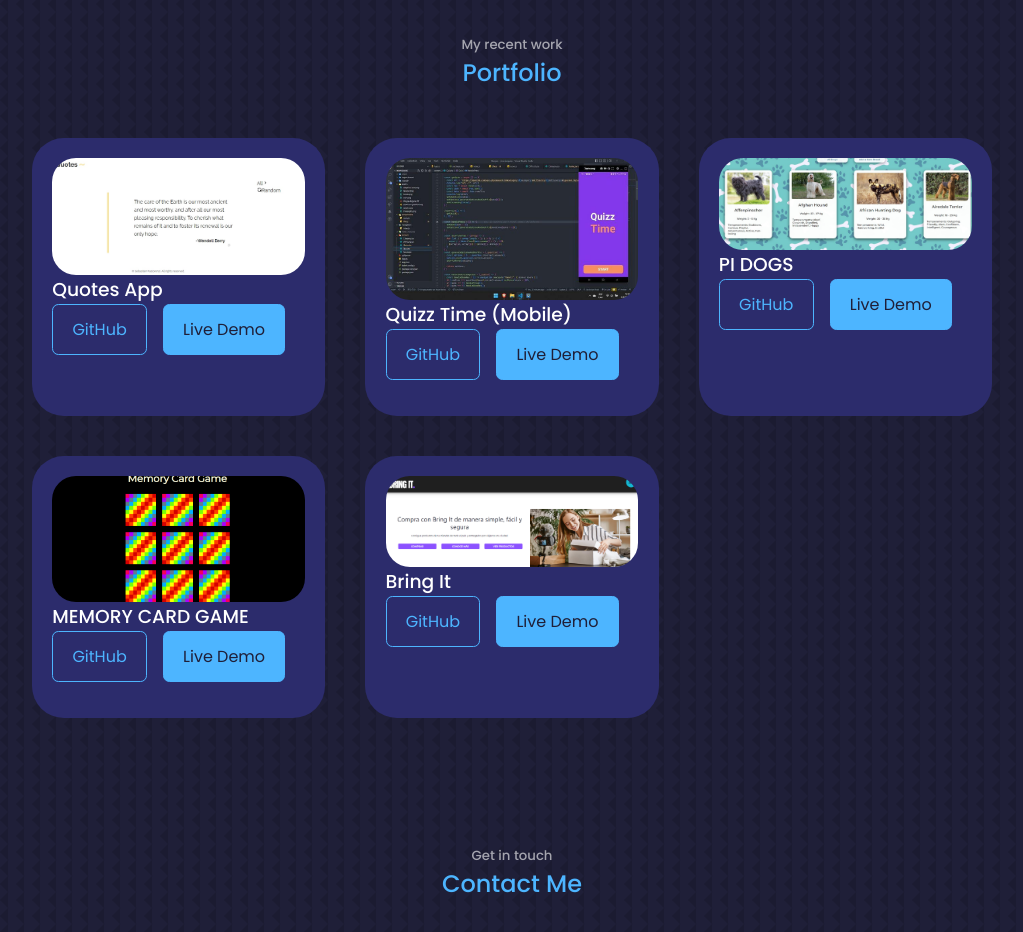
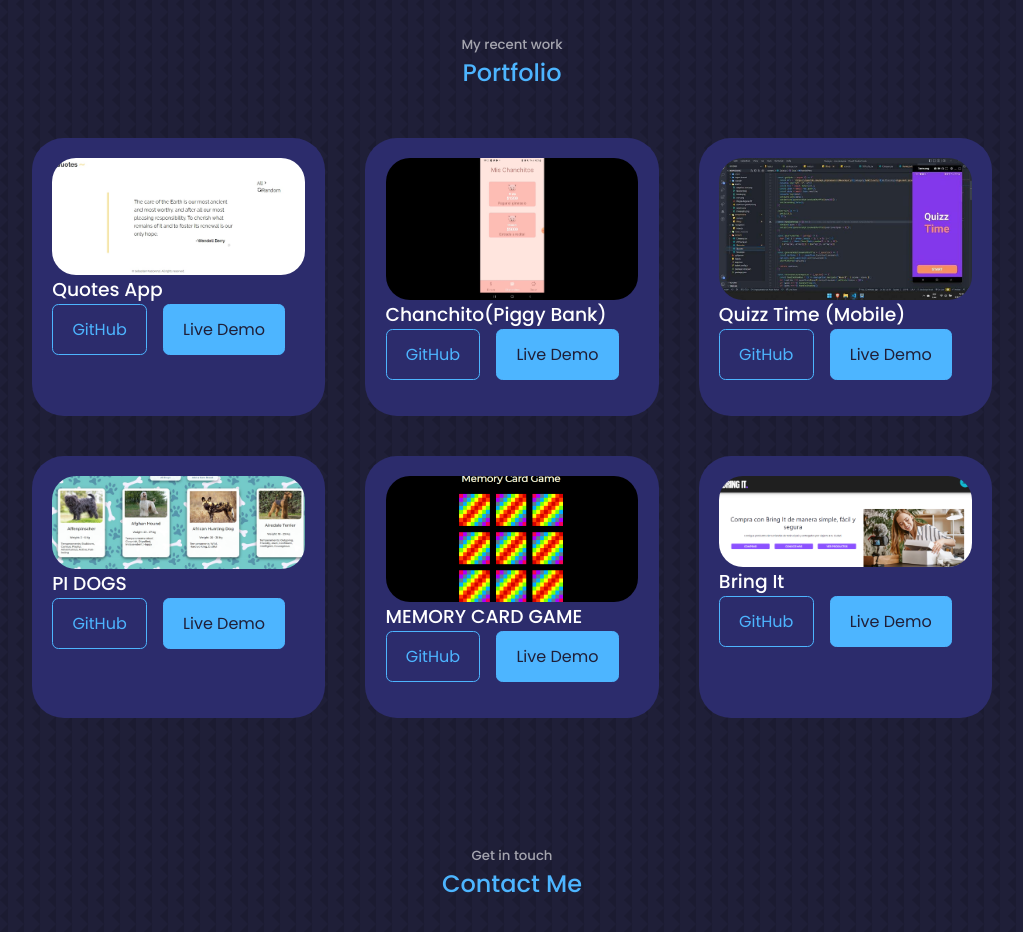
Before and after one commit to seba-pas/portfolio-react, a React (Create React App) app: page / in a window 1280 px wide. Shown: the part 2900-3832 px from the top of the page, without its empty margins (128-1151 px from the left). Built offline with nearby package versions, Linux system fonts and the light colour scheme.

Commit message:
Update Portfolio.jsx

```diff
--- a/src/components/Portfolio/Portfolio.jsx
+++ b/src/components/Portfolio/Portfolio.jsx
@@ -5,6 +5,7 @@ import IMG2 from "../../assets/portfolio2.jpg";
 import IMG3 from "../../assets/portfolio3.png";
 import IMG4 from "../../assets/quotes.jpg";
 import NATIVE from '../../assets/IMG_20220904_151852_081.jpg'
+import CHANCHI from '../../assets/chanchi.jpg'
 
 const Portfolio = () => {
   const data = [
@@ -14,6 +15,14 @@ const Portfolio = () => {
       title: "Quotes App",
       github: "https://github.com/seba-pas/QuotesApp",
       demo: "https://quotes-sebapas.vercel.app/",
+
+    },
+     {
+      id: 12,
+      image: CHANCHI,
+      title: "Chanchito(Piggy Bank)",
+      github: "https://github.com/seba-pas/chanchito",
+      demo: "https://www.youtube.com/watch?v=2WfPkP7u6wY",
 
     },
       {
```
